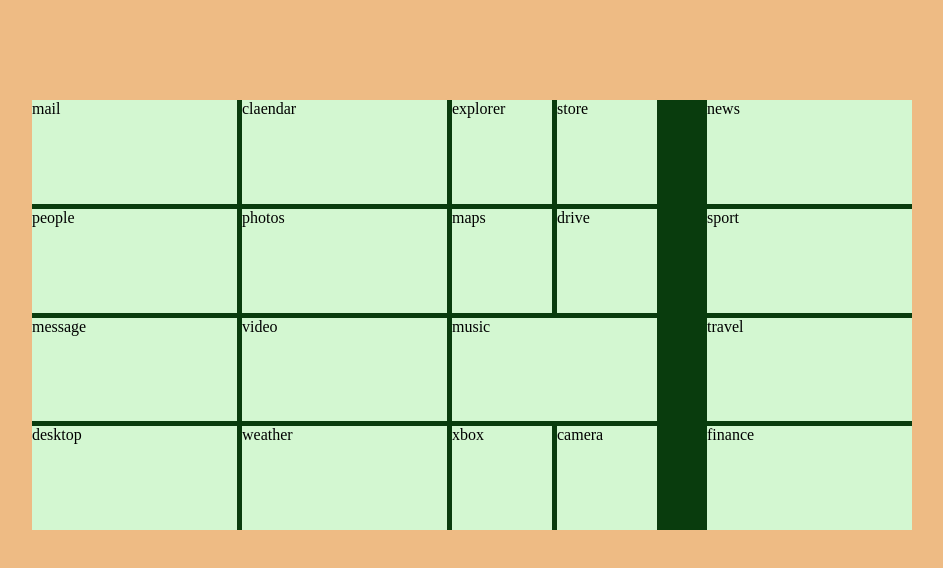
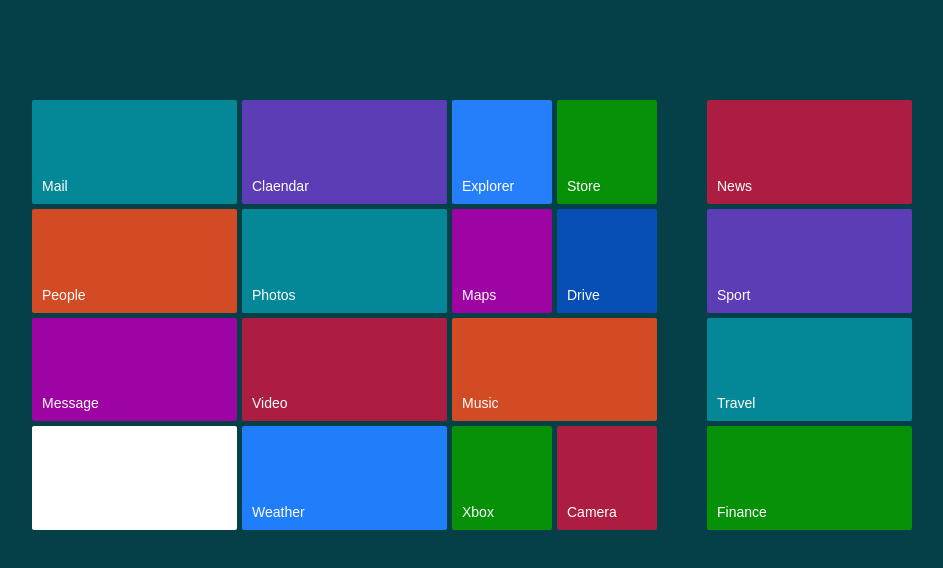
Before and after one commit to sashakolachko/grid-task, a plain HTML site: page index.html in a window 1280 px wide. Shown: the whole page, without its empty margins (168-1111 px from the left). Drawn offline with Linux system fonts and the light colour scheme.

Commit message:
grid colors and names added

```diff
--- a/css/style.css
+++ b/css/style.css
@@ -4,7 +4,7 @@
   display: flex;
   justify-content: center;
   margin:0;
-  background-color: #eebb84;
+  background-color: #054048;
 }
 
 .grid{
@@ -14,11 +14,18 @@
   grid-gap: 5px;
   width: 880px;
   height: 430px;
-  background-color: rgb(9, 60, 13);
   margin-top: 100px;
 }
 .grid__item{
-   background-color: #d3f7d1;
+  padding-left: 10px;
+  padding-bottom: 10px;
+  background-color: #d3f7d1;
+  display: flex;
+  border-radius: 2px;
+  color: white;
+  font-size: 14px;
+  font-family: sans-serif;
+
 }
 .grid__item-3{
   background-color: rgba(251, 251, 251, 0);
@@ -27,40 +34,75 @@
 }
 .mail{
 grid-column: 1 /span 2;
+background-color: #048897;
 }
 .calendar{
  grid-column: 3/ span 2;
+ background-color: #5c3db5;
+}
+.explorer{
+  background-color: #257ffa;
+}
+.xbox{
+  background-color: #079108;
+}
+.store{
+  background-color: #079108;
 }
 .news{
   grid-column: 8/ span 2;
+  background-color: #ad1d41;
 }
 .people{
   grid-column: 1/ span 2;
+  background-color: #d34b25;
 }
 .photos{
   grid-column: 3/ span 2;
+  background-color: #048897;
 }
 .sport{
     grid-column: 8/ span 2;
+    background-color: #5c3db5;
 }
 .message{
   grid-column: 1 /span 2;
+  background-color: #9e04a4;
+}
+.maps{
+  background-color: #9e04a4;
 }
 .video{
    grid-column: 3/ span 2;
+   background-color: #ad1d41;
+}
+.drive{
+  background-color: #074fb5;
+}
+.camera{
+  background-color: #ad1d41;
 }
 .music{
    grid-column: 5/ span 2;
+   background-color: #d34b25;
 }
 .travel{
   grid-column: 8/ span 2;
+  background-color: #048897;
 }
 .desktop{
   grid-column: 1/ span 2;
+  background-color: #fff;
 }
 .weather{
   grid-column: 3/ span 2;
+  background-color: #207efa;
 }
 .finance{
   grid-column: 8/ span 2;
+  background-color: #079108;
 }
+.item__name{
+  align-self: flex-end;
+  margin: 0;
+}
--- a/index.html
+++ b/index.html
@@ -8,34 +8,64 @@
   <body class="body">
 
       <div class="grid">
-        <div class="grid__item mail"> mail</div>
+        <div class="grid__item mail">
+           <p class="item__name">Mail</p>
+         </div>
         <div class="grid__item-3"></div>
-        <div class="grid__item calendar"> claendar</div>
-        <div class="grid__item">explorer</div>
-        <div class="grid__item"> store</div>
-        <div class="grid__item news"> news</div>
-
-        <div class="grid__item people"> people</div>
-        <div class="grid__item photos"> photos</div>
-        <div class="grid__item maps"> maps</div>
-        <div class="grid__item drive"> drive</div>
-
-        <div class="grid__item sport"> sport</div>
-
-
-        <div class="grid__item message">message</div>
-        <div class="grid__item video"> video</div>
-        <div class="grid__item music">music</div>
-
-        <div class="grid__item travel">travel</div>
-
-        <div class="grid__item desktop">desktop</div>
-        <div class="grid__item weather">weather</div>
-
-        <div class="grid__item xbox">xbox</div>
-        <div class="grid__item camera">camera</div>
-
-        <div class="grid__item finance">finance</div>
+        <div class="grid__item calendar">
+          <p class="item__name">Claendar</p>
+        </div>
+        <div class="grid__item explorer">
+          <p class="item__name">Explorer</p>
+        </div>
+        <div class="grid__item store">
+          <p class="item__name ">Store</p>
+        </div>
+        <div class="grid__item news">
+          <p class="item__name">News</p>
+        </div>
+        <div class="grid__item people">
+          <p class="item__name">People</p>
+        </div>
+        <div class="grid__item photos">
+          <p class="item__name">Photos</p>
+        </div>
+        <div class="grid__item maps">
+          <p class="item__name">Maps</p>
+        </div>
+        <div class="grid__item drive">
+          <p class="item__name">Drive</p>
+        </div>
+        <div class="grid__item sport">
+          <p class="item__name">Sport</p>
+        </div>
+        <div class="grid__item message">
+          <p class="item__name">Message</p>
+        </div>
+        <div class="grid__item video">
+          <p class="item__name">Video</p>
+        </div>
+        <div class="grid__item music">
+          <p class="item__name">Music</p>
+        </div>
+        <div class="grid__item travel">
+          <p class="item__name">Travel</p>
+        </div>
+        <div class="grid__item desktop">
+          <p class="item__name">Desktop</p>
+        </div>
+        <div class="grid__item weather">
+          <p class="item__name">Weather</p>
+        </div>
+        <div class="grid__item xbox">
+          <p class="item__name">Xbox</p>
+        </div>
+        <div class="grid__item camera">
+          <p class="item__name">Camera</p>
+        </div>
+        <div class="grid__item finance">
+          <p class="item__name">Finance</p>
+        </div>
 
       </div>
 
```
